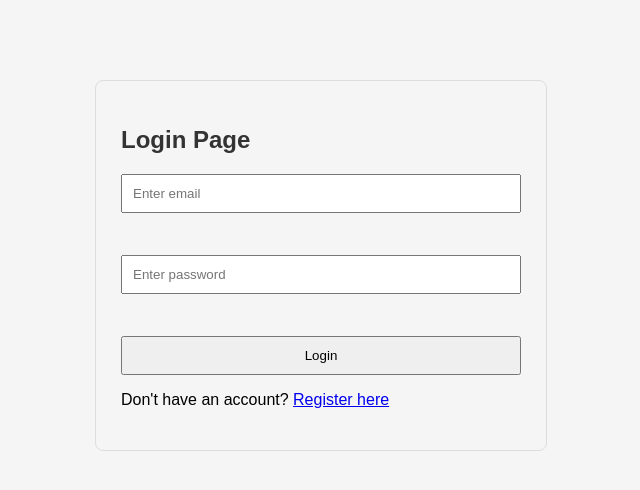
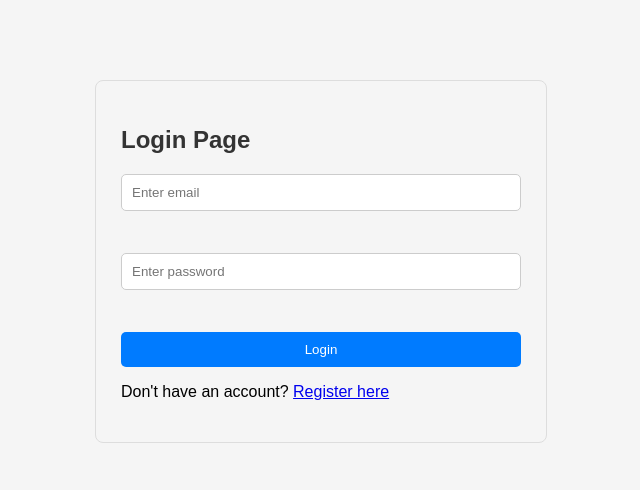
Before and after one commit to imanshahrel/CCS6344-Assignment-G21, a React (Vite) app in the folder client/: page /login in a window 1280 px wide. Shown: the top 490 px of the page, without its empty margins (319-959 px from the left). Built offline with nearby package versions, Linux system fonts and the light colour scheme.

Commit message:
Add global form input styling

```diff
--- a/client/src/App.css
+++ b/client/src/App.css
@@ -88,3 +88,26 @@ h3 {
     grid-template-columns: repeat(auto-fit, minmax(250px, 1fr));
     gap: 15px;
 }
+
+button {
+    background-color: #007bff;
+    color: white;
+    border: none;
+    padding: 10px 15px;
+    border-radius: 5px;
+}
+
+button:hover {
+    opacity: 0.9;
+}
+
+input,
+textarea {
+    padding: 10px;
+    border: 1px solid #ccc;
+    border-radius: 5px;
+}
+
+textarea {
+    min-height: 80px;
+}
```
